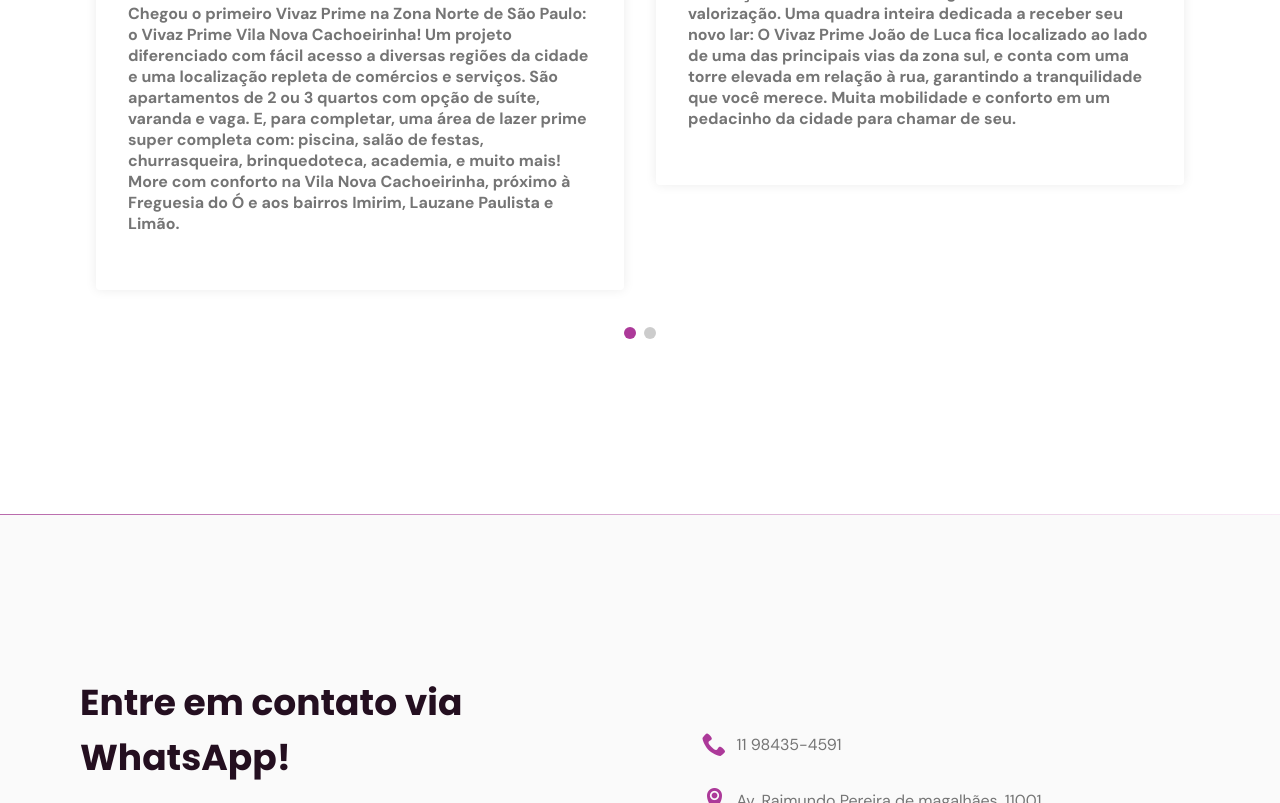
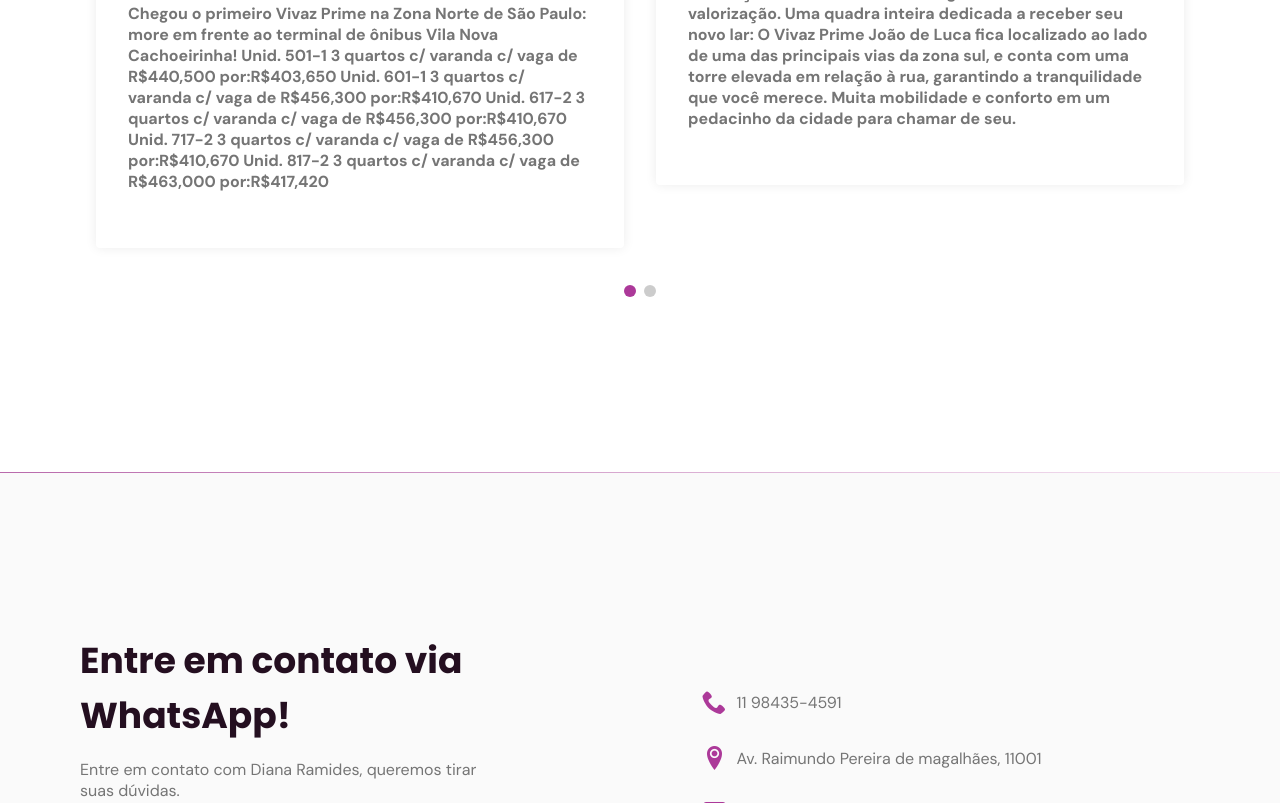
Before and after one commit to JoseOl1ve1ra/Corretora-Diana-Ramides, a plain HTML site: page index.html in a window 1280 px wide. Shown: the part 3163-3966 px from the top of the page. Drawn offline with nearby package versions, Linux system fonts and the light colour scheme; files whose address does not match are found by name.

Commit message:
Update index.html

```diff
--- a/index.html
+++ b/index.html
@@ -173,9 +173,14 @@
                         />
                         <strong>
                         Chegou o primeiro Vivaz Prime na Zona Norte de São Paulo:
-                        o Vivaz Prime Vila Nova Cachoeirinha! Um projeto diferenciado com fácil acesso a diversas regiões da cidade e uma localização repleta de comércios e serviços.
-                        São apartamentos de 2 ou 3 quartos com opção de suíte, varanda e vaga. E, para completar, uma área de lazer prime super completa
-                        com: piscina, salão de festas, churrasqueira, brinquedoteca, academia, e muito mais! More com conforto na Vila Nova Cachoeirinha, próximo à Freguesia do Ó e aos bairros Imirim, Lauzane Paulista e Limão.
+                        more em frente ao terminal de ônibus Vila Nova Cachoeirinha!
+
+                        Unid. 501-1 3 quartos c/ varanda c/ vaga de R$440,500 por:R$403,650
+                        Unid. 601-1 3 quartos c/ varanda c/ vaga de R$456,300 por:R$410,670
+                        Unid. 617-2 3 quartos c/ varanda c/ vaga de R$456,300 por:R$410,670
+                        Unid. 717-2 3 quartos c/ varanda c/ vaga de R$456,300 por:R$410,670
+
+                        Unid. 817-2 3 quartos c/ varanda c/ vaga de R$463,000 por:R$417,420
                         </strong>
                   </p>
                   <cite>
```
